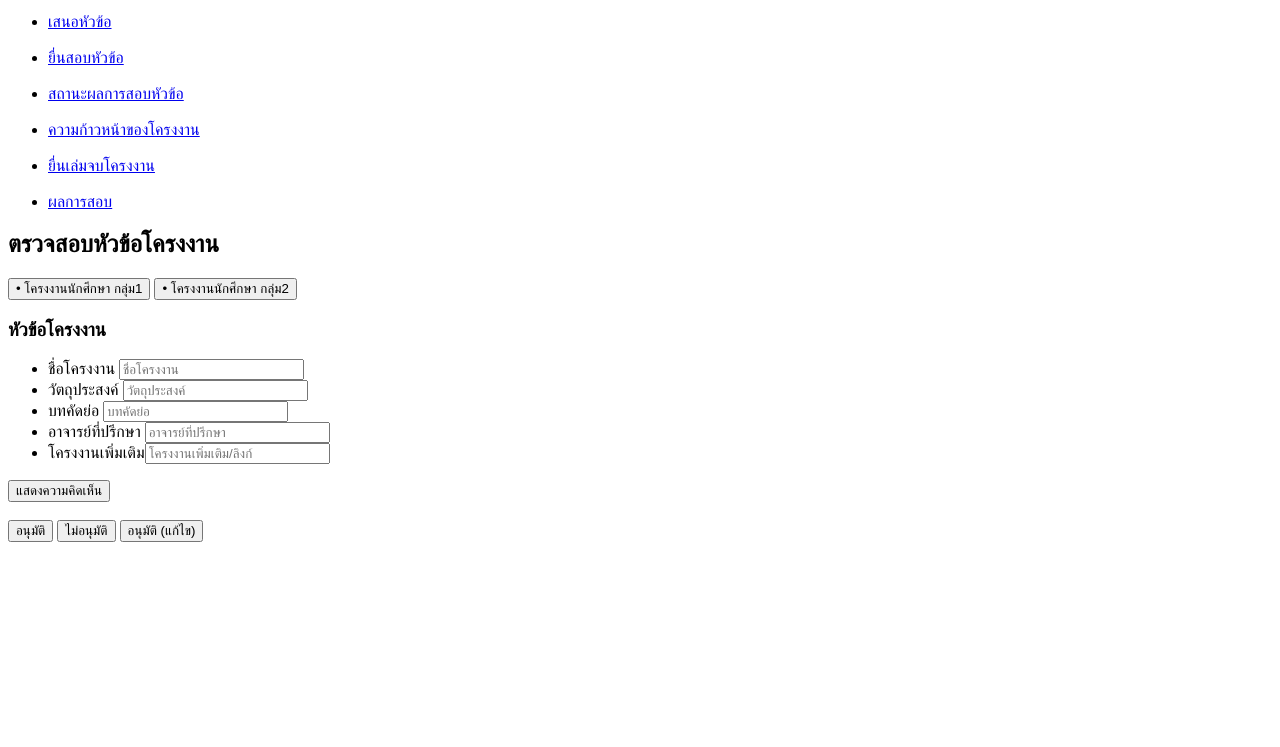
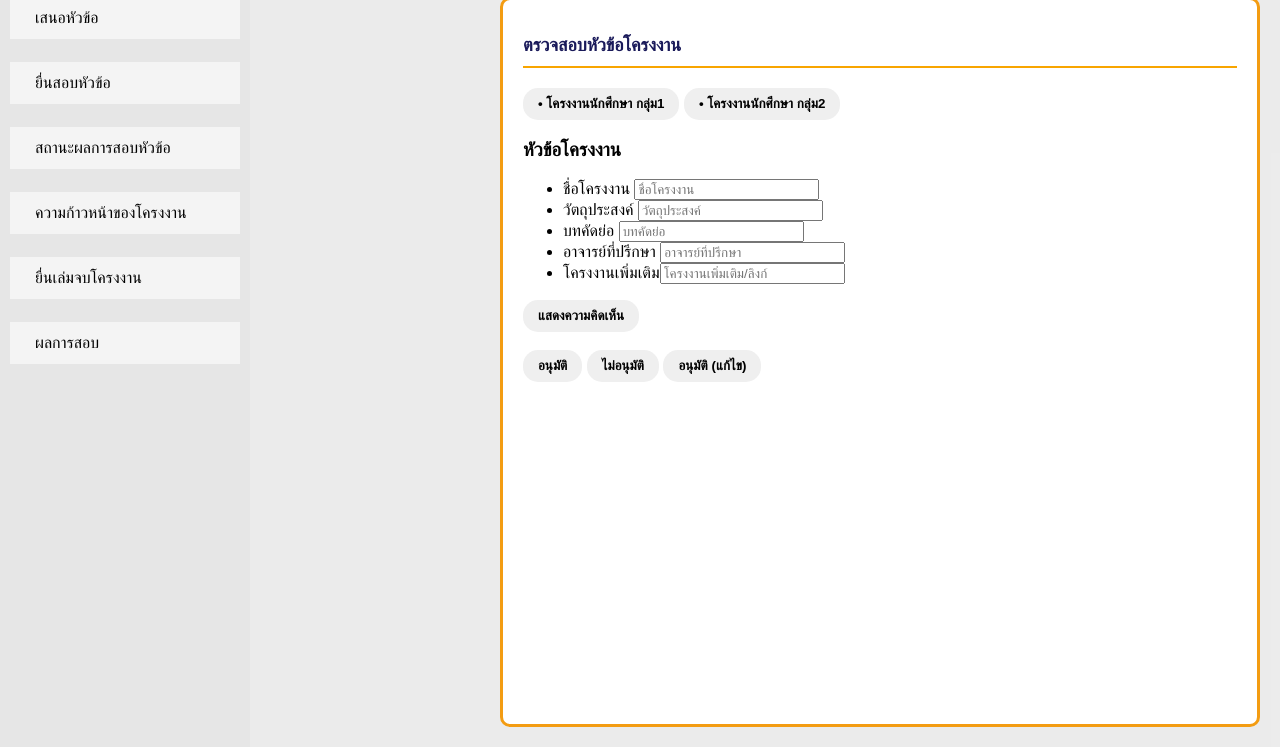
Before and after one commit to Laksika99/Web, a plain HTML site: page อาจารย์01.html in a window 1280 px wide. Shown: the part 102-849 px from the top of the page. Before the commit the page ends 800 px from the top, so only its background shows below. Drawn offline with Linux system fonts and the light colour scheme; files that its build step writes are made by us from their sources; the site is published under a folder, as on GitHub Pages, so addresses that start at the root find nothing.

Commit message:
อีกที

```diff
--- a/อาจารย์01.html
+++ b/อาจารย์01.html
@@ -4,7 +4,7 @@
   <meta charset="UTF-8">
   <meta name="viewport" content="width=device-width, initial-scale=1.0">
   <title>เสนอหัวข้อ</title>
-  <link rel="stylesheet" href="/CSS-อาจารย์/อจ.css"> <!-- ลิงก์ไปยังไฟล์ CSS -->
+  <link rel="stylesheet" href="CSS/CSS-อาจารย์/อจ.css"> <!-- ลิงก์ไปยังไฟล์ CSS -->
   <script>
     // ฟังก์ชันนี้จะทำให้ปุ่ม "อนุมัติ" แสดงขึ้นเมื่อเลือกโครงงานกลุ่ม 2
     function showButtons(group) {
```
Also changed, not shown: อาจารย์02.html (+1 -1 lines), อาจารย์03.html (+1 -1 lines), อาจารย์04.html (+1 -1 lines), อาจารย์05.html (+1 -1 lines), อาจารย์06.html (+1 -1 lines).
